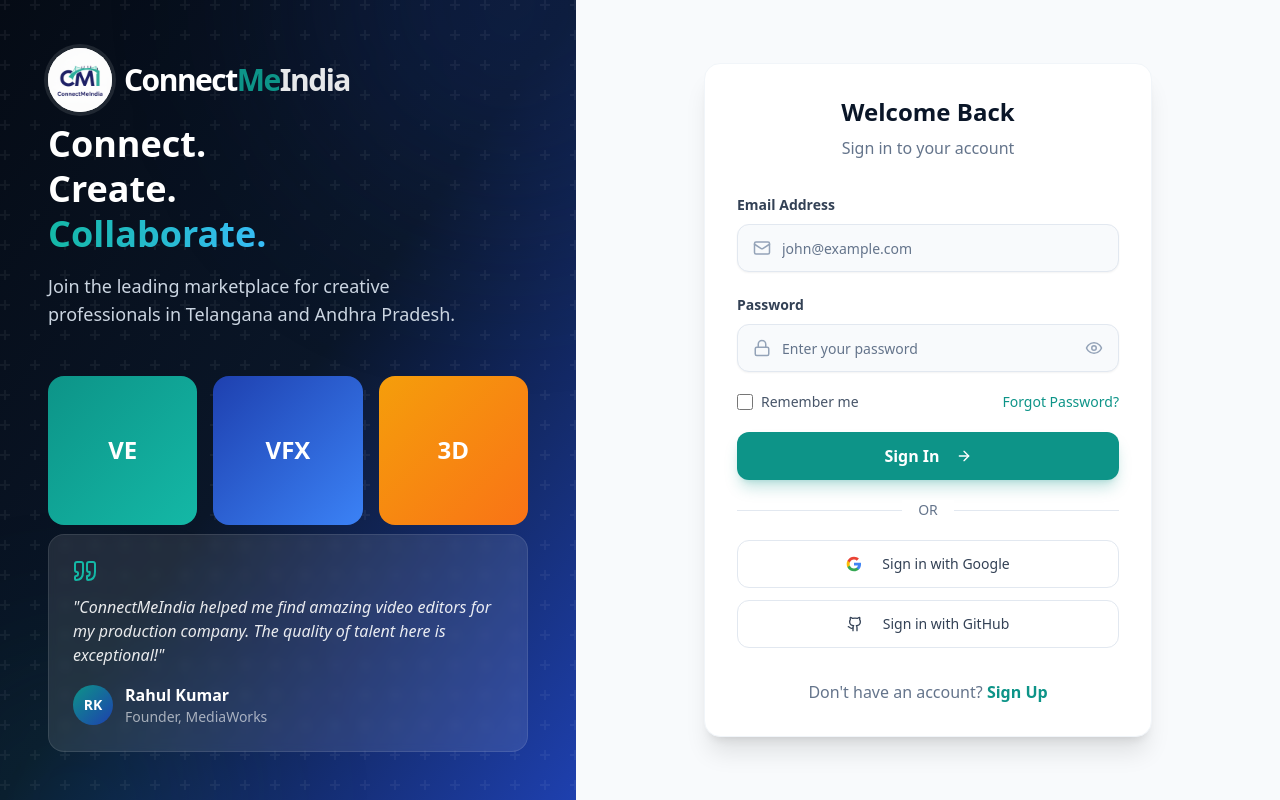
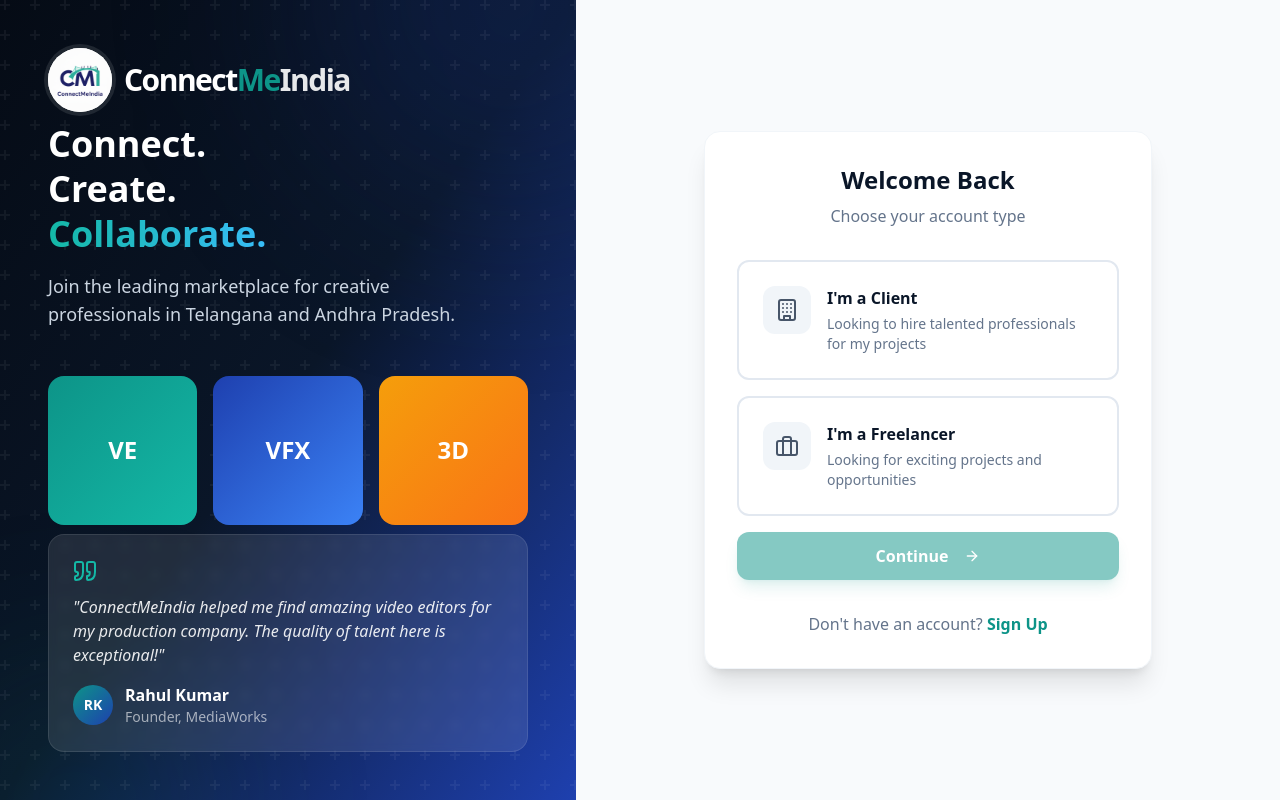
Before and after one commit to duofreelancersvs-max/frontend, a React (Vite) app: page /login in a window 1280 px wide. Built offline with nearby package versions, Linux system fonts and the light colour scheme; no server answers.

Commit message:
feat: implement multi-step login with user role selection and update OAuth to include role.

```diff
--- a/src/pages/auth/Login.tsx
+++ b/src/pages/auth/Login.tsx
@@ -1,6 +1,7 @@
 import { useState } from "react";
 import { Link } from "react-router-dom";
-import { Eye, EyeOff, Mail, Lock, ArrowRight, Quote, Github } from "lucide-react";
+import { Eye, EyeOff, Mail, Lock, ArrowRight, Quote, Github, Briefcase, Building, CheckCircle, ArrowLeft } from "lucide-react";
+import type { UserRole } from "@/types/auth.types";
 import { Button } from "@/components/ui/button";
 import { Input } from "@/components/ui/input";
 import { cn } from "@/lib/utils";
@@ -8,6 +9,8 @@
 import Logo from "@/components/shared/Logo";
 
 const Login = () => {
+  const [step, setStep] = useState<"role" | "form">("role");
+  const [selectedRole, setSelectedRole] = useState<UserRole | null>(null);
   const [showPassword, setShowPassword] = useState(false);
   const { login, signInWithOAuth, isLoading, error, clearError } = useAuth();
   const [formData, setFormData] = useState({
@@ -15,6 +18,23 @@
     password: "",
     rememberMe: false,
   });
+
+  const handleRoleSelect = (role: UserRole) => {
+    if (role === "client" || role === "freelancer") {
+      setSelectedRole(role);
+    }
+  };
+
+  const handleContinue = () => {
+    if (selectedRole) {
+      setStep("form");
+    }
+  };
+
+  const handleBack = () => {
+    setStep("role");
+    setSelectedRole(null);
+  };
 
   const handleChange = (e: React.ChangeEvent<HTMLInputElement>) => {
     const { name, value, type, checked } = e.target;
@@ -38,8 +58,10 @@
   };
 
   const handleOAuthSignIn = async (provider: 'google' | 'github') => {
+    if (!selectedRole) return;
+
     try {
-      await signInWithOAuth(provider);
+      await signInWithOAuth(provider, selectedRole);
     } catch {
       // Error is handled in the hook
     }
@@ -131,7 +153,11 @@
               <h1 className="text-2xl font-bold text-navy mb-2">
                 Welcome Back
               </h1>
-              <p className="text-slate-500">Sign in to your account</p>
+              <p className="text-slate-500">
+                {step === "role"
+                  ? "Choose your account type"
+                  : "Sign in to your account"}
+              </p>
             </div>
 
             {error && (
@@ -140,7 +166,100 @@
               </div>
             )}
 
+            {step === "role" ? (
+              <div className="space-y-4">
+                {/* Role Selection Cards */}
+                <button
+                  type="button"
+                  onClick={() => handleRoleSelect("client")}
+                  className={cn(
+                    "w-full p-6 rounded-xl border-2 text-left transition-all",
+                    selectedRole === "client"
+                      ? "border-teal bg-teal/5"
+                      : "border-slate-200 hover:border-teal/50",
+                  )}
+                >
+                  <div className="flex items-start gap-4">
+                    <div
+                      className={cn(
+                        "w-12 h-12 rounded-xl flex items-center justify-center",
+                        selectedRole === "client"
+                          ? "bg-teal text-white"
+                          : "bg-slate-100 text-slate-600",
+                      )}
+                    >
+                      <Building size={24} />
+                    </div>
+                    <div className="flex-1">
+                      <h3 className="font-bold text-navy mb-1">
+                        I&apos;m a Client
+                      </h3>
+                      <p className="text-slate-500 text-sm">
+                        Looking to hire talented professionals for my projects
+                      </p>
+                    </div>
+                    {selectedRole === "client" && (
+                      <CheckCircle className="text-teal" size={24} />
+                    )}
+                  </div>
+                </button>
+
+                <button
+                  type="button"
+                  onClick={() => handleRoleSelect("freelancer")}
+                  className={cn(
+                    "w-full p-6 rounded-xl border-2 text-left transition-all",
+                    selectedRole === "freelancer"
+                      ? "border-teal bg-teal/5"
+                      : "border-slate-200 hover:border-teal/50",
+                  )}
+                >
+                  <div className="flex items-start gap-4">
+                    <div
+                      className={cn(
+                        "w-12 h-12 rounded-xl flex items-center justify-center",
+                        selectedRole === "freelancer"
+                          ? "bg-teal text-white"
+                          : "bg-slate-100 text-slate-600",
+                      )}
+                    >
+                      <Briefcase size={24} />
+                    </div>
+                    <div className="flex-1">
+                      <h3 className="font-bold text-navy mb-1">
+                        I&apos;m a Freelancer
+                      </h3>
+                      <p className="text-slate-500 text-sm">
+                        Looking for exciting projects and opportunities
+                      </p>
+                    </div>
+                    {selectedRole === "freelancer" && (
+                      <CheckCircle className="text-teal" size={24} />
+                    )}
+                  </div>
+                </button>
+
+                <Button
+                  onClick={handleContinue}
+                  disabled={!selectedRole}
+                  className="w-full h-12 bg-teal hover:bg-teal-light text-white font-bold text-base shadow-lg shadow-teal/25 mt-6"
+                >
+                  Continue
+                  <ArrowRight size={18} className="ml-2" />
+                </Button>
+              </div>
+            ) : (
               <form onSubmit={handleSubmit} className="space-y-5">
+                {/* Back Button */}
+                <button
+                  type="button"
+                  onClick={handleBack}
+                  className="flex items-center text-slate-500 hover:text-navy transition-colors mb-4"
+                >
+                  <ArrowLeft size={18} className="mr-1" />
+                  Back
+                </button>
+
                 {/* Email */}
                 <div className="space-y-2">
                   <label
@@ -300,6 +419,7 @@
                   </Button>
                 </div>
               </form>
+            )}
 
             {/* Sign Up Link */}
             <p className="text-center mt-8 text-slate-500">
```
Lines whose indentation alone changed are shown as unchanged.
